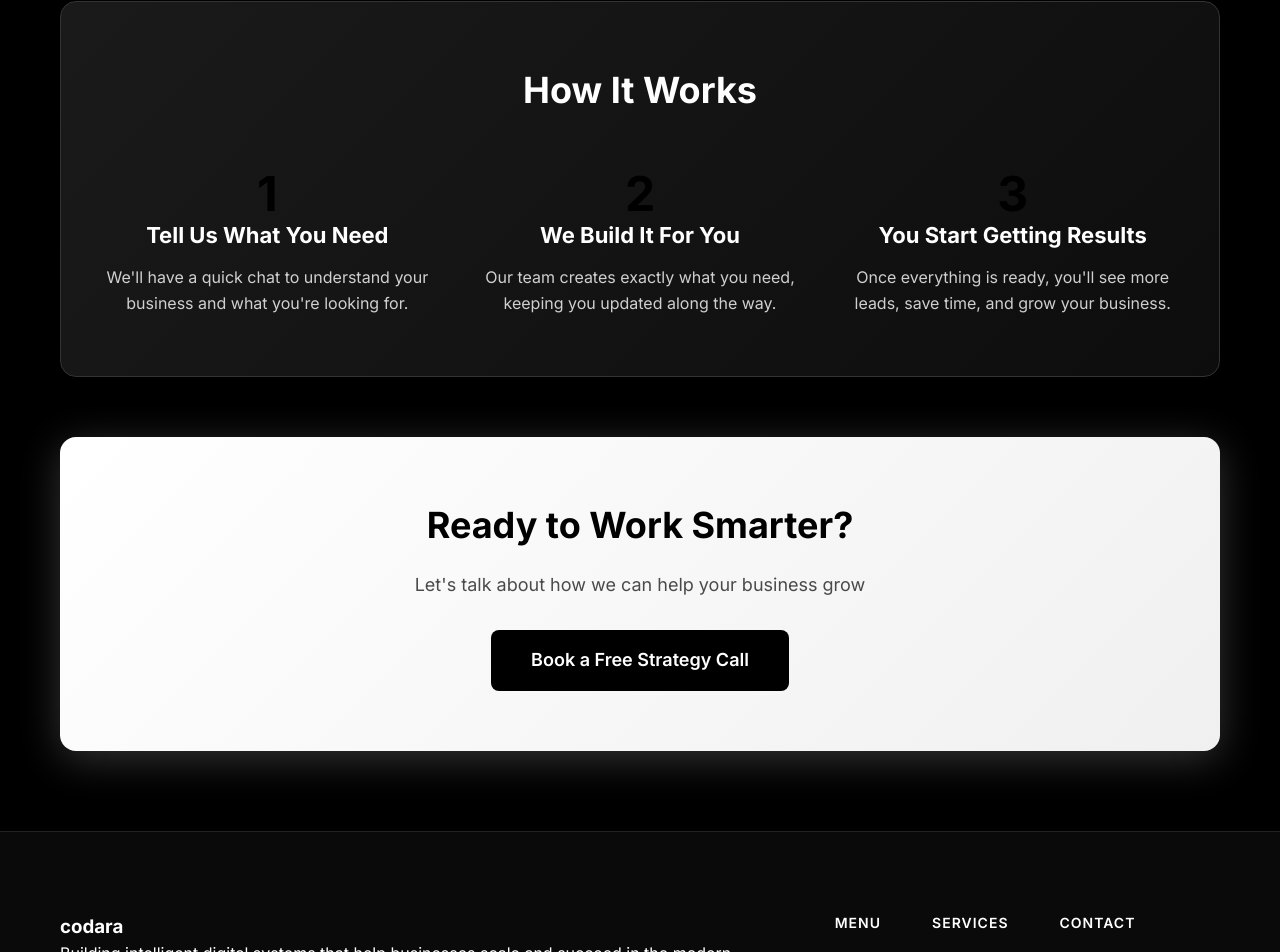
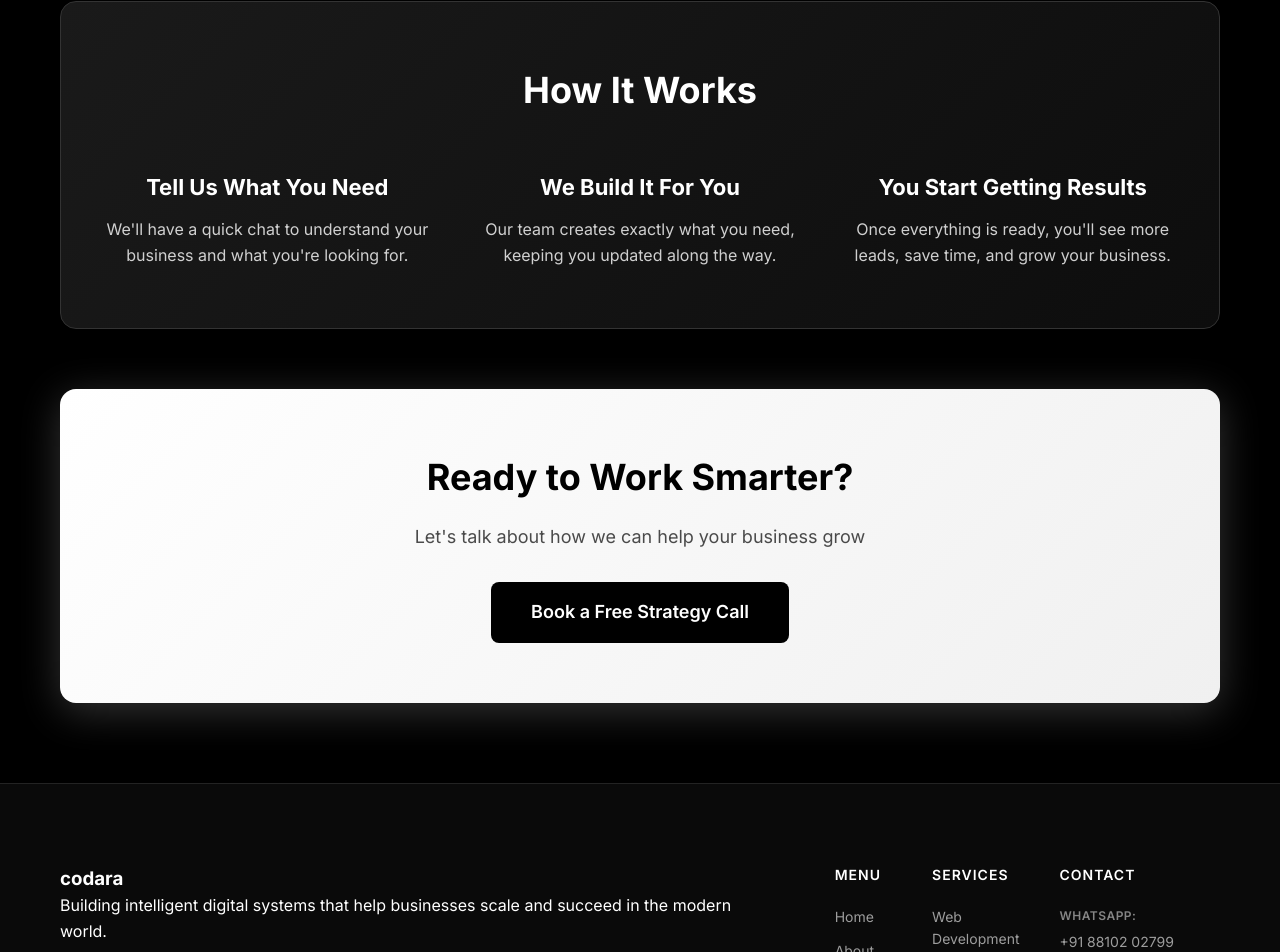
Before and after one commit to adxtya-codes/Codara, a Next.js app in the folder Desktop/codara/: page /what-we-do in a window 1280 px wide. Shown: the part 1313-2265 px from the top of the page. Built offline with nearby package versions, Linux system fonts and the light colour scheme.

Commit message:
Fix process steps hover (icon to number), services pills visibility, and FAQ clickability

```diff
--- a/Desktop/codara/app/globals.css
+++ b/Desktop/codara/app/globals.css
@@ -4231,3 +4231,107 @@ body {
     line-height: 1.6 !important;
     color: #666666 !important;
 }
+
+/* Fix 1: Process Steps - Show icon by default, number on hover */
+.step-header {
+    display: flex;
+    justify-content: space-between;
+    align-items: flex-start;
+    margin-bottom: 20px;
+    position: relative;
+}
+
+.step-number {
+    display: none !important;
+    font-size: 48px !important;
+    font-weight: 700 !important;
+    color: #000000 !important;
+    line-height: 1 !important;
+    position: absolute;
+    top: 0;
+    left: 0;
+}
+
+.step-icon {
+    width: 32px !important;
+    height: 32px !important;
+    color: #000000 !important;
+    display: block !important;
+    transition: opacity 0.3s ease;
+}
+
+.step-card:hover .step-number {
+    display: block !important;
+}
+
+.step-card:hover .step-icon {
+    opacity: 0;
+}
+
+/* Fix 2: Services Pills - Force visibility on home page */
+.services-section .service-card {
+    background: white !important;
+    border: 1px solid #e0e0e0 !important;
+    border-radius: 24px !important;
+    padding: 32px !important;
+    transition: all 0.3s ease !important;
+    display: block !important;
+    visibility: visible !important;
+    opacity: 1 !important;
+}
+
+.services-section .service-card:hover {
+    border-color: #000000 !important;
+    transform: translateY(-8px) !important;
+    box-shadow: 0 8px 24px rgba(0,0,0,0.1) !important;
+}
+
+.services-section .service-title {
+    font-size: 20px !important;
+    font-weight: 700 !important;
+    margin-bottom: 12px !important;
+    color: #000000 !important;
+    display: block !important;
+    visibility: visible !important;
+}
+
+.services-section .service-description {
+    font-size: 14px !important;
+    line-height: 1.6 !important;
+    color: #666666 !important;
+    display: block !important;
+    visibility: visible !important;
+}
+
+/* Fix 3: FAQ - Improve clickability */
+.faq-item {
+    background: white !important;
+    border: 2px solid #e0e0e0 !important;
+    border-radius: 12px !important;
+    padding: 0 !important;
+    margin-bottom: 16px !important;
+    transition: all 0.3s ease !important;
+    cursor: pointer !important;
+    overflow: hidden !important;
+}
+
+.faq-question {
+    display: flex !important;
+    justify-content: space-between !important;
+    align-items: center !important;
+    cursor: pointer !important;
+    padding: 24px !important;
+    width: 100% !important;
+}
+
+.faq-answer {
+    padding: 0 24px !important;
+    max-height: 0 !important;
+    overflow: hidden !important;
+    transition: max-height 0.5s ease, padding 0.5s ease !important;
+}
+
+.faq-answer.open {
+    max-height: 500px !important;
+    padding: 0 24px 24px 24px !important;
+}
```
